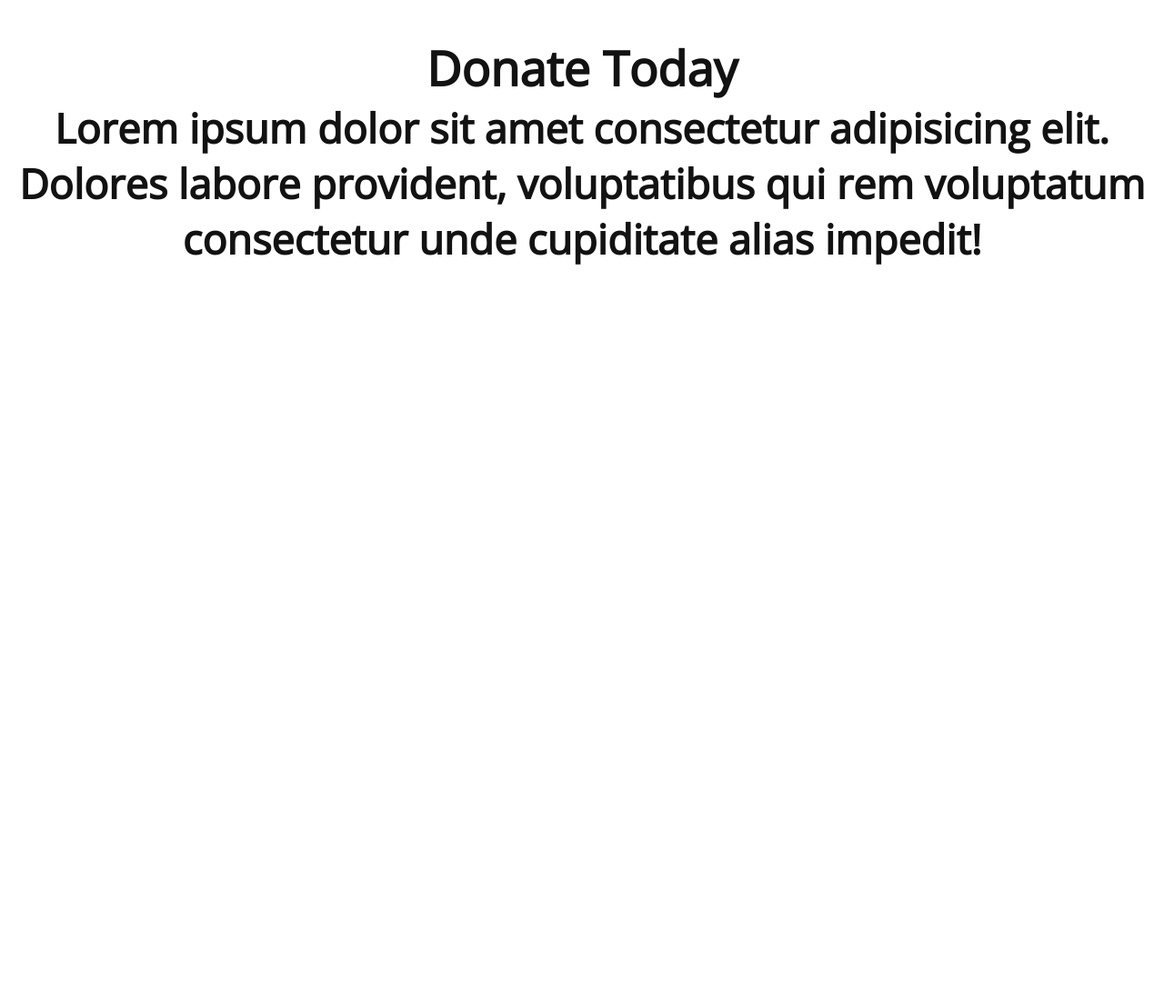
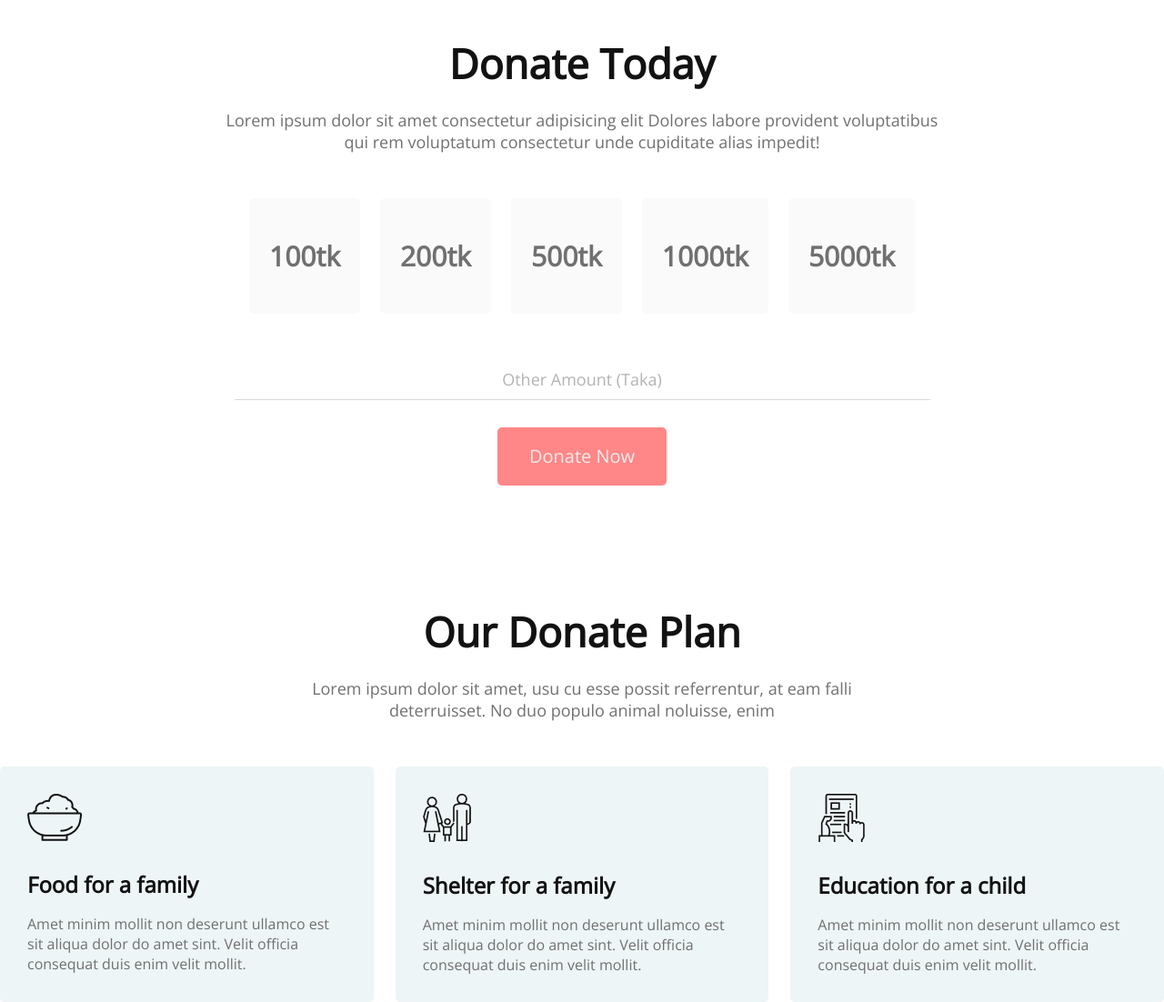
Before and after one commit to chondo43/Donate, a plain HTML site: page index.html in a window 1280 px wide. Shown: the part 760-1862 px from the top of the page at 91% size. Before the commit the page ends 1053 px from the top, so only its background shows below. Drawn offline with nearby package versions, Linux system fonts and the light colour scheme.

Commit message:
added projects container

```diff
--- a/index.html
+++ b/index.html
@@ -6,17 +6,17 @@
     <meta name="viewport" content="width=device-width, initial-scale=1.0">
     <title>Donate</title>
     <link rel="stylesheet" href="styles/donate.css">
-    <link rel="preconnect" href="https://fonts.googleapis.com"><link rel="preconnect" href="https://fonts.gstatic.com" crossorigin><link href="https://fonts.googleapis.com/css2?family=Open+Sans:ital@0;1&display=swap" rel="stylesheet">
+    <link rel="preconnect" href="https://fonts.googleapis.com">
+    <link rel="preconnect" href="https://fonts.gstatic.com" crossorigin>
+    <link href="https://fonts.googleapis.com/css2?family=Inter&family=Open+Sans:ital@0;1&display=swap" rel="stylesheet">
 </head>
 <body>
     <header class="header">
         <!-- Header banner -->
         <div class="banner">
             <div>
-                <h2 class="banner-title">Let's Help Those Who Are</h2>
-                <h2 class="banner-title">More In Need</h2>
-                <p class="banner-description">Lorem, ipsum dolor sit amet consectetur adipisicing elit. Corrupti laborum</p>
-                <p class="banner-description">nemo omnis eos sit. Rerum assumenda dolore provident nobis vitae!</p>
+                <h2 class="banner-title">Let's Help Those Who Are<br>More In Need</br></h2>
+                <p class="banner-description">Lorem, ipsum dolor sit amet consectetur adipisicing elit. Corrupti laborum <br>nemo omnis eos sit. Rerum assumenda dolore provident nobis vitae!</br></p>
                 <button class="btn-primary">Donate Now</button>
             </div>
         </div>
@@ -24,8 +24,57 @@
     <main class="main">
         <section class="about">
             <h3 class="section-title">Donate Today</h3>
-            <p class="section-description">Lorem ipsum dolor sit amet consectetur adipisicing elit. Dolores labore provident, voluptatibus qui rem voluptatum consectetur unde cupiditate alias impedit!</p>
-
+            <p class="section-description">Lorem ipsum dolor sit amet consectetur adipisicing elit Dolores labore provident voluptatibus<br>qui rem voluptatum consectetur unde cupiditate alias impedit! </br></p>
+            <div class="about-info-conatiner">
+                <div class="about-info">
+                    <p class="amount">100tk</p>
+                </div>
+                <div class="about-info">
+                    <p class="amount">200tk</p>
+                </div>
+                <div class="about-info">
+                    <p class="amount">500tk</p>
+                </div>
+                <div class="about-info">
+                    <p class="amount">1000tk</p>
+                </div>
+                <div class="about-info">
+                    <p class="amount">5000tk</p>
+                </div>
+            </div>
+            <div class="Amount-tk">
+                <p class="amount-title">Other Amount (Taka)</p>
+                <span class="line"></span>
+                <button class="btn-primary">Donate Now</button>
+            </div>
+        </section>
+        <section class="Article">
+            <h3 class="title">Our Donate Plan</h3>
+            <p class="title-description">Lorem ipsum dolor sit amet, usu cu esse possit referrentur, at eam falli<br>deterruisset. No duo populo animal noluisse, enim</br></p>
+        </section>
+        <div class="Container-projects">
+            <div class="project-container">
+                <div class="project-container-1">
+                    <img src="icons/food.png" class="image-icon" alt="">
+                    <p class="project-title">Food for a family</p>
+                    <p class="project-description">Amet minim mollit non deserunt ullamco est sit aliqua dolor do amet sint. Velit officia consequat duis enim velit mollit.</p>
+                </div>
+            </div>
+            <div class="project-container">
+                <div class="project-container-2">
+                    <img src="icons/shelter.png" class="image-icon" alt="">
+                    <p class="project-title">Shelter for a family</p>
+                    <p class="project-description">Amet minim mollit non deserunt ullamco est sit aliqua dolor do amet sint. Velit officia consequat duis enim velit mollit.</p>
+                </div>
+            </div>
+            <div class="project-container">
+                <div class="project-container-3">
+                    <img src="icons/Frame-1.png" class="image-icon" alt="">
+                    <p class="project-title">Education for a child</p>
+                    <p class="project-description">Amet minim mollit non deserunt ullamco est sit aliqua dolor do amet sint. Velit officia consequat duis enim velit mollit.</p>
+                </div>
+            </div>
+        </div>
         </section>
     </main>
     <footer>
--- a/styles/donate.css
+++ b/styles/donate.css
@@ -1,5 +1,6 @@
 * {
     margin: 0;
+    font-family: 'Inter', sans-serif;
     font-family: 'Open Sans', sans-serif;
 }
 
@@ -16,6 +17,7 @@
     font-weight: 500;
     margin-bottom: 10px;
     color: #FFFFFF;
+    margin-bottom: 30px;
 }
 
 .header {
@@ -38,7 +40,8 @@
     border: 0;
     padding: 18px 35px;
 }
-.banner{
+
+.banner {
     position: absolute;
     top: 300px;
     left: 50%;
@@ -47,17 +50,123 @@
 }
 
 /* Main styles */
-.main{
+.main {
     text-align: center;
 }
+
 /* about section styles */
 .about {
+    margin-top: 130px;
+}
+
+.section-title {
     margin-top: 130px;
     font-weight: 700;
     font-size: 45px;
     color: #121212;
 }
 
-.section-title {}
+.section-description {
+    margin-top: 20px;
+    font-size: 18px;
+    color: #707070;
+    margin-bottom: 50px;
 
-.section-description {}
+}
+
+.about-info-conatiner {
+    display: flex;
+    justify-content: center;
+    gap: 22px;
+
+}
+
+.about-info {
+    background: #FAFAFA;
+    border-radius: 5px;
+    padding: 43px 22px;
+}
+
+.amount {
+    font-weight: 700;
+    font-size: 30px;
+    color: #707070;
+}
+
+.Amount-tk {
+    font-size: 18px;
+    color: #B3B3B3;
+
+}
+
+.line {
+    border-bottom: 1px solid #DADADA;
+    display: block;
+    height: 0px;
+    width: 765px;
+    margin: 0 auto;
+    left: 338px;
+    top: 1199.5px;
+    margin-bottom: 30px;
+}
+
+.amount-title {
+    margin-bottom: 9.5px;
+    margin-top: 60px;
+}
+
+.Article {
+    max-width: 691px;
+    margin: 0 auto;
+}
+
+.title {
+    margin-top: 130px;
+    font-weight: 700;
+    font-size: 45px;
+    color: #121212;
+}
+
+.title-description {
+    margin-top: 20px;
+    font-size: 18px;
+    color: #707070;
+    margin-bottom: 50px;
+}
+
+/* Projects styles */
+
+.Container-projects {
+    display: flex;
+    gap: 24px;
+    justify-content: center;
+}
+
+.project-container {
+    max-width: 360px;
+    max-height: 352px;
+    background: rgba(79, 157, 166, 0.1);
+    border-radius: 5px;
+    padding: 30px;
+
+
+
+}
+
+.project-title {
+    margin-top: 31.73px;
+    margin-bottom: 16px;
+    text-align: left;
+    font-weight: 600;
+    font-size: 24px;
+    color: #121212;
+}
+
+.project-description {
+    text-align: left;
+    color: #707070;
+}
+
+.image-icon {
+    display: block;
+}
```
